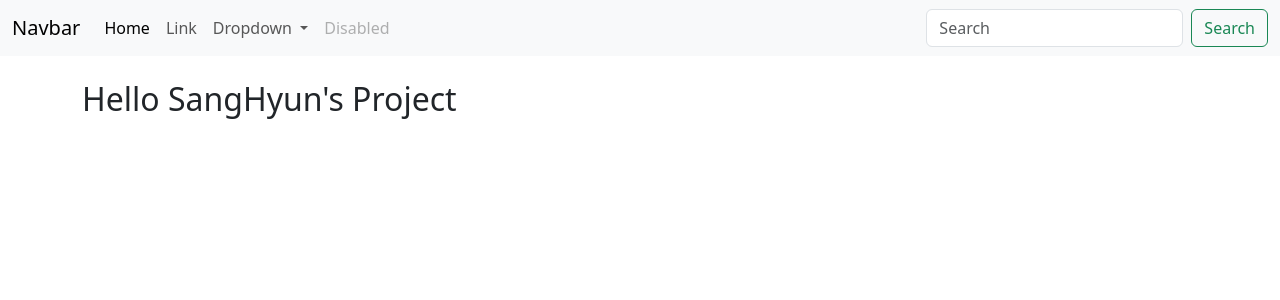
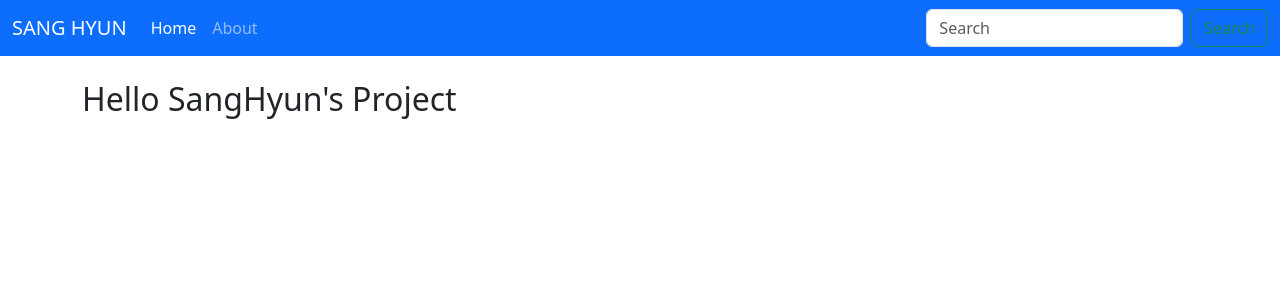
Before and after one commit to itdev4u/sanghyun, a Vue app: page / in a window 1280 px wide. Shown: the top 300 px of the page. Built offline with nearby package versions, Linux system fonts and the light colour scheme.

Commit message:
router 설정

```diff
--- a/package.json
+++ b/package.json
@@ -11,7 +11,8 @@
   "dependencies": {
     "bootstrap": "^5.3.3",
     "bootstrap-icons": "^1.11.3",
-    "vue": "^3.4.21"
+    "vue": "^3.4.21",
+    "vue-router": "^4.4.5"
   },
   "devDependencies": {
     "@vitejs/plugin-vue": "^5.0.4",
--- a/src/App.vue
+++ b/src/App.vue
@@ -1,54 +1,11 @@
 <script setup>
+import TheHeader from '@/layouts/TheHeader.vue';
+import TheView from '@/layouts/TheView.vue';
 </script>
 
 <template>
-  <header>
-    <nav class="navbar navbar-expand-lg bg-body-tertiary">
-      <div class="container-fluid">
-        <a class="navbar-brand" href="#">Navbar</a>
-        <button class="navbar-toggler" type="button" data-bs-toggle="collapse" data-bs-target="#navbarSupportedContent"
-          aria-controls="navbarSupportedContent" aria-expanded="false" aria-label="Toggle navigation">
-          <span class="navbar-toggler-icon"></span>
-        </button>
-        <div class="collapse navbar-collapse" id="navbarSupportedContent">
-          <ul class="navbar-nav me-auto mb-2 mb-lg-0">
-            <li class="nav-item">
-              <a class="nav-link active" aria-current="page" href="#">Home</a>
-            </li>
-            <li class="nav-item">
-              <a class="nav-link" href="#">Link</a>
-            </li>
-            <li class="nav-item dropdown">
-              <a class="nav-link dropdown-toggle" href="#" role="button" data-bs-toggle="dropdown"
-                aria-expanded="false">
-                Dropdown
-              </a>
-              <ul class="dropdown-menu">
-                <li><a class="dropdown-item" href="#">Action</a></li>
-                <li><a class="dropdown-item" href="#">Another action</a></li>
-                <li>
-                  <hr class="dropdown-divider">
-                </li>
-                <li><a class="dropdown-item" href="#">Something else here</a></li>
-              </ul>
-            </li>
-            <li class="nav-item">
-              <a class="nav-link disabled" aria-disabled="true">Disabled</a>
-            </li>
-          </ul>
-          <form class="d-flex" role="search">
-            <input class="form-control me-2" type="search" placeholder="Search" aria-label="Search">
-            <button class="btn btn-outline-success" type="submit">Search</button>
-          </form>
-        </div>
-      </div>
-    </nav>
-  </header>
-  <main>
-    <div class="container py-4">
-      <h2>Hello SangHyun's Project</h2>
-    </div>
-  </main>
+  <TheHeader></TheHeader>
+  <TheView></TheView>
 </template>
 
 <style scoped></style>
--- /dev/null
+++ b/src/layouts/TheHeader.vue
@@ -0,0 +1,35 @@
+<template>
+  <header>
+    <nav class="navbar navbar-expand-sm navbar-dark bg-primary">
+      <div class="container-fluid">
+        <a class="navbar-brand" href="#">SANG HYUN</a>
+        <button class="navbar-toggler" type="button" data-bs-toggle="collapse" data-bs-target="#navbarSupportedContent"
+          aria-controls="navbarSupportedContent" aria-expanded="false" aria-label="Toggle navigation">
+          <span class="navbar-toggler-icon"></span>
+        </button>
+        <div class="collapse navbar-collapse" id="navbarSupportedContent">
+          <ul class="navbar-nav me-auto">
+            <li class="nav-item">
+              <a class="nav-link active" aria-current="page" href="#">Home</a>
+            </li>
+            <li class="nav-item">
+              <a class="nav-link" href="#">About</a>
+            </li>
+          </ul>
+          <form class="d-flex" role="search">
+            <input class="form-control me-2" type="search" placeholder="Search" aria-label="Search">
+            <button class="btn btn-outline-success" type="submit">Search</button>
+          </form>
+        </div>
+      </div>
+    </nav>
+  </header>
+</template>
+
+<script setup>
+
+</script>
+
+<style lang="scss" scoped>
+
+</style>
--- /dev/null
+++ b/src/layouts/TheView.vue
@@ -0,0 +1,15 @@
+<template>
+  <main>
+    <div class="container py-4">
+      <h2>Hello SangHyun's Project</h2>
+    </div>
+  </main>
+</template>
+
+<script setup>
+
+</script>
+
+<style lang="scss" scoped>
+
+</style>
```
Also changed, not shown: 2 other files (tests, documents, lock files or other folders).
